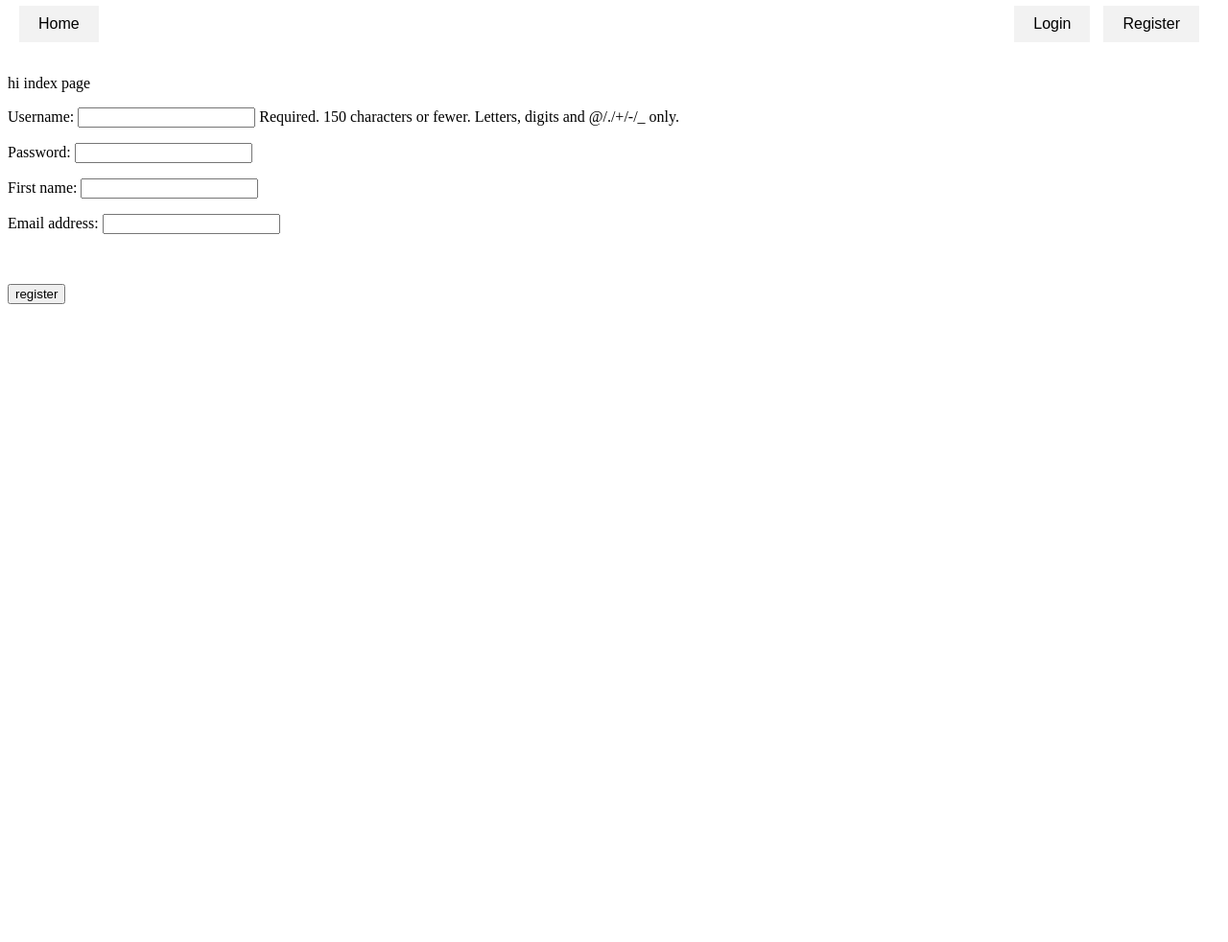
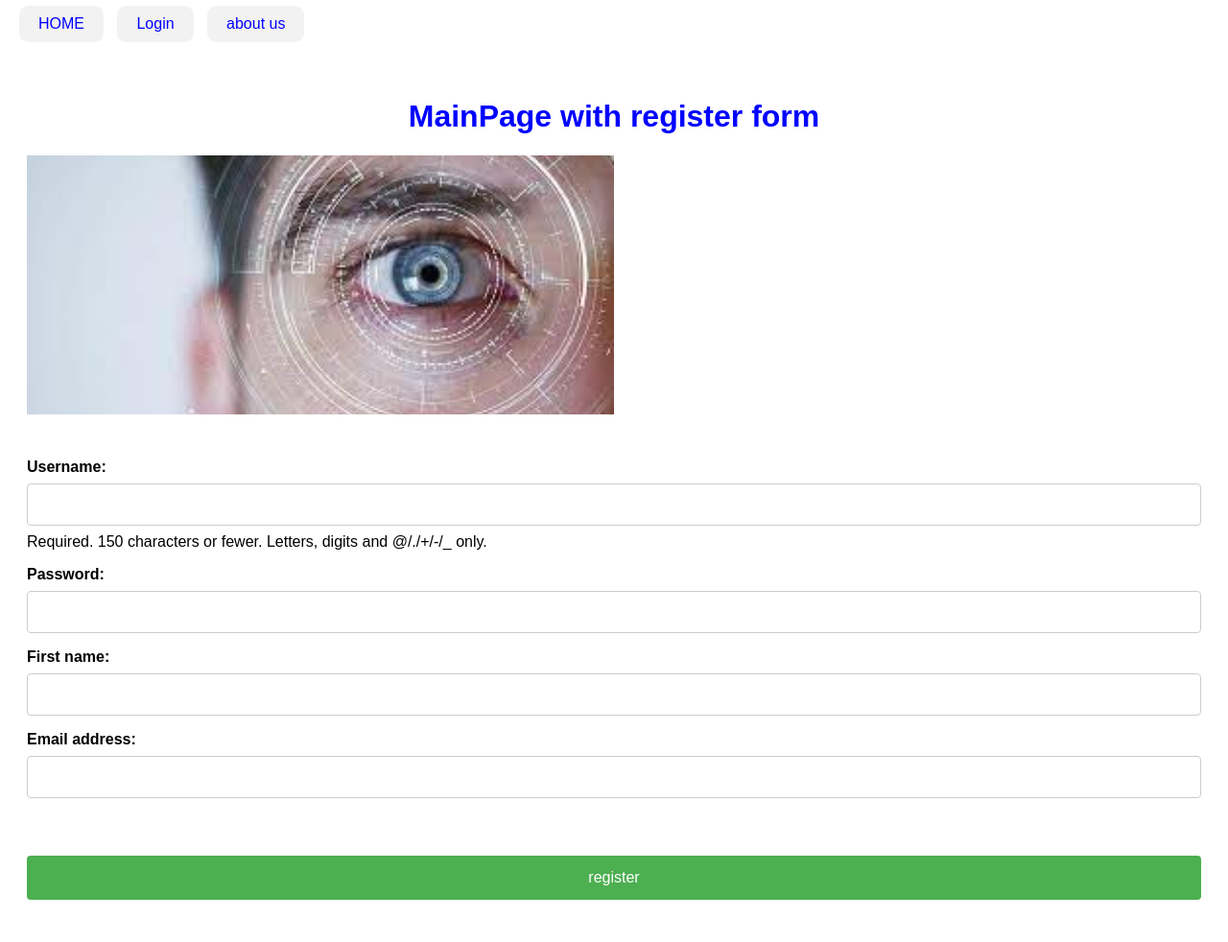
Before and after one commit to mahdimef2/DjangoUniProject, a Django app: template templates/mainapp/index.html in a window 1280 px wide. Shown: the whole page at 96% size. Before the commit the page ends 317 px from the top, so only its background shows below. Run offline with Django 3.2, Linux system fonts and the light colour scheme; the template is opened without the code that fills it: values that come from a table or form of the project are taken from there, others are empty.

Commit message:
add some image and slider and css for design

```diff
--- a/django_uni/urls.py
+++ b/django_uni/urls.py
@@ -18,5 +18,5 @@ from django.urls import path, include
 
 urlpatterns = [
     path('admin/', admin.site.urls),
-    path('mainapp/', include("mainapp.urls")),
+    path('', include("mainapp.urls")),
 ]
--- a/mainapp/urls.py
+++ b/mainapp/urls.py
@@ -2,7 +2,8 @@ from django.urls import path, include
 from mainapp import views
 
 urlpatterns = [
-    path('index/', views.Index.as_view(),name="index"),
+    path('', views.Index.as_view(),name="index"),
     path('login/', views.Auth.as_view(),name="login"),
     path('logout/', views.logoutuser, name="logout"),
+    path('aboutus/', views.aboutus.as_view(), name="aboutus"),
 ]
--- a/static/site.css
+++ b/static/site.css
@@ -13,6 +13,7 @@ body {
       justify-content: space-between;
       align-items: center;
       padding: 0 20px;
+      border-radius:10px
     }
     /* CSS for navigation buttons */
     .nav-button {
@@ -24,4 +25,116 @@ body {
       display: inline-block;
       font-size: 16px;
       margin-right: 10px;
+      border-radius:10px
     }
+    .nav-button:hover {
+      background-color: #ddd;
+      border: none;
+      padding: 10px 20px;
+      text-align: center;
+      text-decoration: none;
+      display: inline-block;
+      font-size: 16px;
+      margin-right: 10px;
+      border-radius:10px
+    }
+
+
+input[type="text"], input[type="password"] , input[type="email"] {
+    width: 100%; /* full width of the container */
+    padding: 12px 20px; /* add some padding */
+    margin: 8px 0; /* add some margin */
+    box-sizing: border-box; /* include the padding and margin in the total width */
+    border: 1px solid #ccc; /* add a border */
+    border-radius: 4px; /* round the corners */
+    background-color: white; /* set the background color to white */
+    font-size: 16px; /* set the font size */
+ display: block;
+    align:center;
+}
+
+/* submit button styling */
+input[type="submit"] {
+    width: 100%; /* full width of the container */
+    background-color: #4CAF50; /* set the background color */
+    color: white; /* set the text color to white */
+    padding: 14px 20px; /* add some padding */
+    margin: 8px 0; /* add some margin */
+    border: none; /* remove the border */
+    border-radius: 4px; /* round the corners */
+    cursor: pointer; /* change cursor on hover */
+    font-size: 16px; /* set the font size */
+    display: block;
+}
+input[type="submit"]:hover {
+    width: 100%; /* full width of the container */
+    background-color: #ffAa10; /* set the background color */
+    color: black; /* set the text color to white */
+    padding: 14px 20px; /* add some padding */
+    margin: 8px 0; /* add some margin */
+    border: none; /* remove the border */
+    border-radius: 4px; /* round the corners */
+    cursor: pointer; /* change cursor on hover */
+    font-size: 16px; /* set the font size */
+}
+
+.title {
+    text-align: center;
+    background-color: transparent; /* no background color */
+    color: blue; /* text color */
+}
+
+/* make the title bold */
+.title {
+    font-weight: bold;
+}
+
+label {
+    text-align: center;
+        font-weight: bold;
+
+}
+
+
+
+body {
+    font-family: Arial, sans-serif; /* set font */
+    padding: 20px; /* add some padding */
+
+}
+h1, h2 {
+    text-align: center; /* center headings */
+
+}
+a {
+    color: blue; /* set link color */
+    text-decoration: none; /* remove underline */
+}
+a:hover {
+    color: red; /* change link color on hover */
+    text-decoration: underline; /* add underline on hover */
+}
+
+
+
+.box{
+    box-shadow: 2px 2px 8px #0022FF;
+    margin:20px;
+    padding:50px;
+    border-radius:10px
+}
+
+#slider {
+    width: 100%; /* set full width */
+    height: 300px; /* set height */
+    overflow: hidden; /* hide overflow */
+}
+
+/* slider images */
+#slider img {
+    width: 50%; /* set full width */
+    height: 90%; /* set full height */
+    object-fit: cover; /* cover the container */
+    transition: all 1s ease; /* add transition */
+    align:center;
+}
--- a/templates/mainapp/_layout.html
+++ b/templates/mainapp/_layout.html
@@ -2,16 +2,17 @@
 <html>
 <header>
     <link rel="stylesheet" href="{% static '/site.css' %}">
-      <title>Simple Navigation</title>
+      <title>mahdi eshghi django </title>
 </header>
     <body>
 <div class="navbar">
     <div>
-      <button class="nav-button">Home</button>
+      <button class="nav-button"><a href="{% url 'index' %}">HOME</a></button>
+      <button class="nav-button" ><a href="{% url 'login' %}">Login</a> </button>
+      <button class="nav-button" ><a href="{% url 'aboutus' %}">about us</a> </button>
+
     </div>
     <div>
-      <button class="nav-button">Login</button>
-      <button class="nav-button">Register</button>
     </div>
   </div>
 <br>
--- a/templates/mainapp/index.html
+++ b/templates/mainapp/index.html
@@ -1,7 +1,36 @@
 {% extends "mainapp/_layout.html" %}
 {% block content %}
+{% load static %}
 <br>
-<p>hi index page</p>
+
+<h1 class="title"> MainPage with register form </h1>
+<div id="slider">
+    <img src="{% static '/img/a.jpeg' %}" alt="image1">
+    <img src="{% static '/img/b.jpeg' %}" alt="image2">
+    <img src="{% static '/img/c.jpeg' %}" alt="image3">
+    <img src="{% static '/img/d.jpeg' %}" alt="image4">
+</div>
+<script>
+  var slideIndex = 0;
+  var slides = document.getElementById("slider").getElementsByTagName("img");
+
+  function showSlides() {
+    for (var i = 0; i < slides.length; i++) {
+      slides[i].style.display = "none";
+    }
+    slideIndex++;
+    if (slideIndex > slides.length) {
+      slideIndex = 1;
+    }
+    slides[slideIndex-1].style.display = "block";
+    setTimeout(showSlides, 1000); // Change image every 3 seconds
+  }
+
+  showSlides();
+
+</script>
+
+
 <form method="post" action="{% url 'index' %}">
     {% csrf_token %}
 
--- a/templates/mainapp/login.html
+++ b/templates/mainapp/login.html
@@ -1,7 +1,7 @@
 {% extends "mainapp/_layout.html" %}
 {% block content %}
 <br>
-<p>login page</p>
+<h1 class="title"> Login Page </h1>
 
 {% if not user.is_authenticated %}
 
@@ -16,7 +16,9 @@
     <input type="submit" value="Log In">
 </form>
 {% else %}
+<p>-- you are logged in you can now logout --</p>
 <a href="{% url 'logout' %}">logout</a>
+
 {% endif %}
 {% for message in messages %}
 <script>
```
Also changed, not shown: mainapp/views.py (+8 -1 lines), templates/mainapp/aboutus.html (added, +16 -0 lines), static/img/a.jpeg (added), static/img/b.jpeg (added), static/img/c.jpeg (added), static/img/d.jpeg (added).
